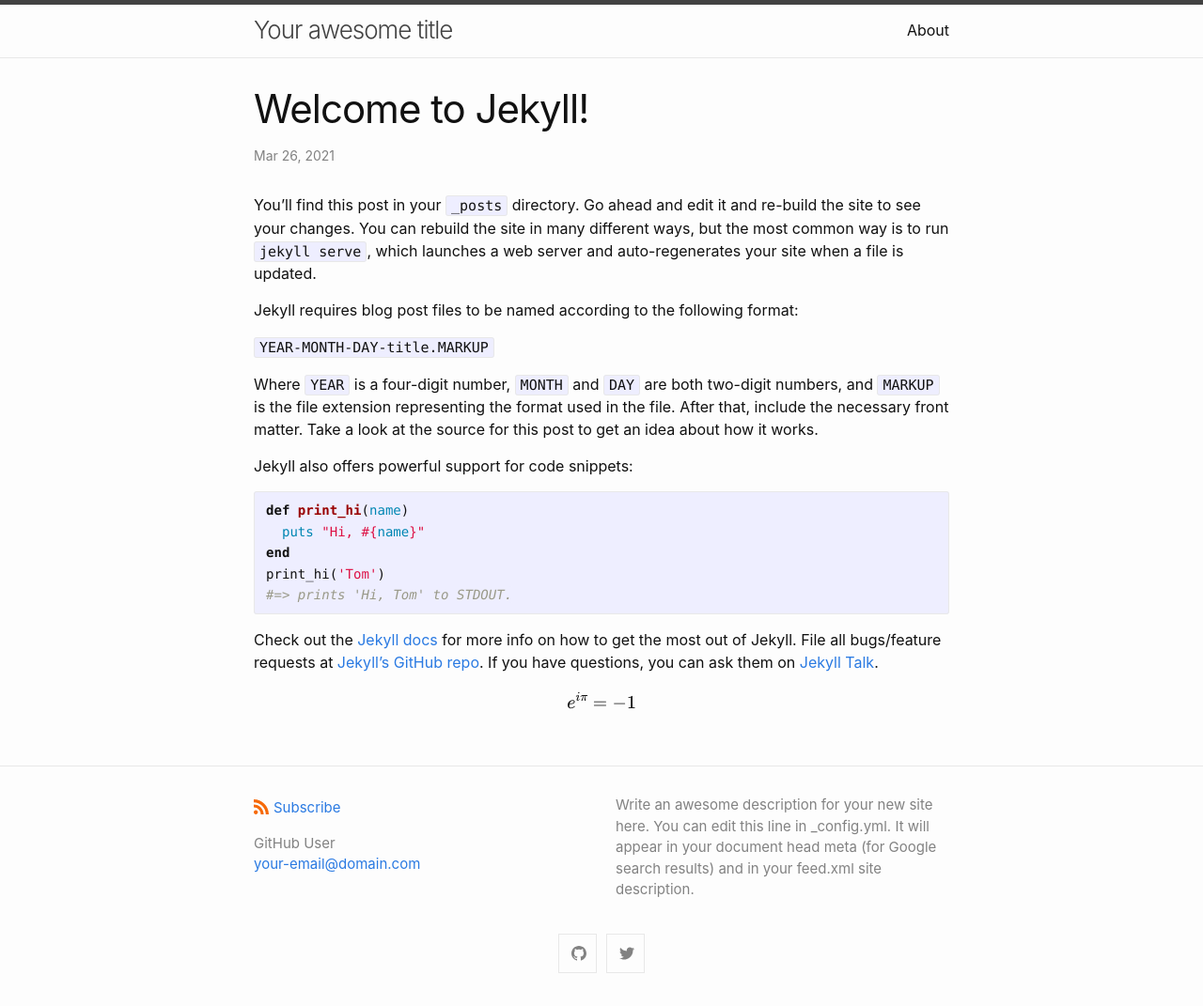
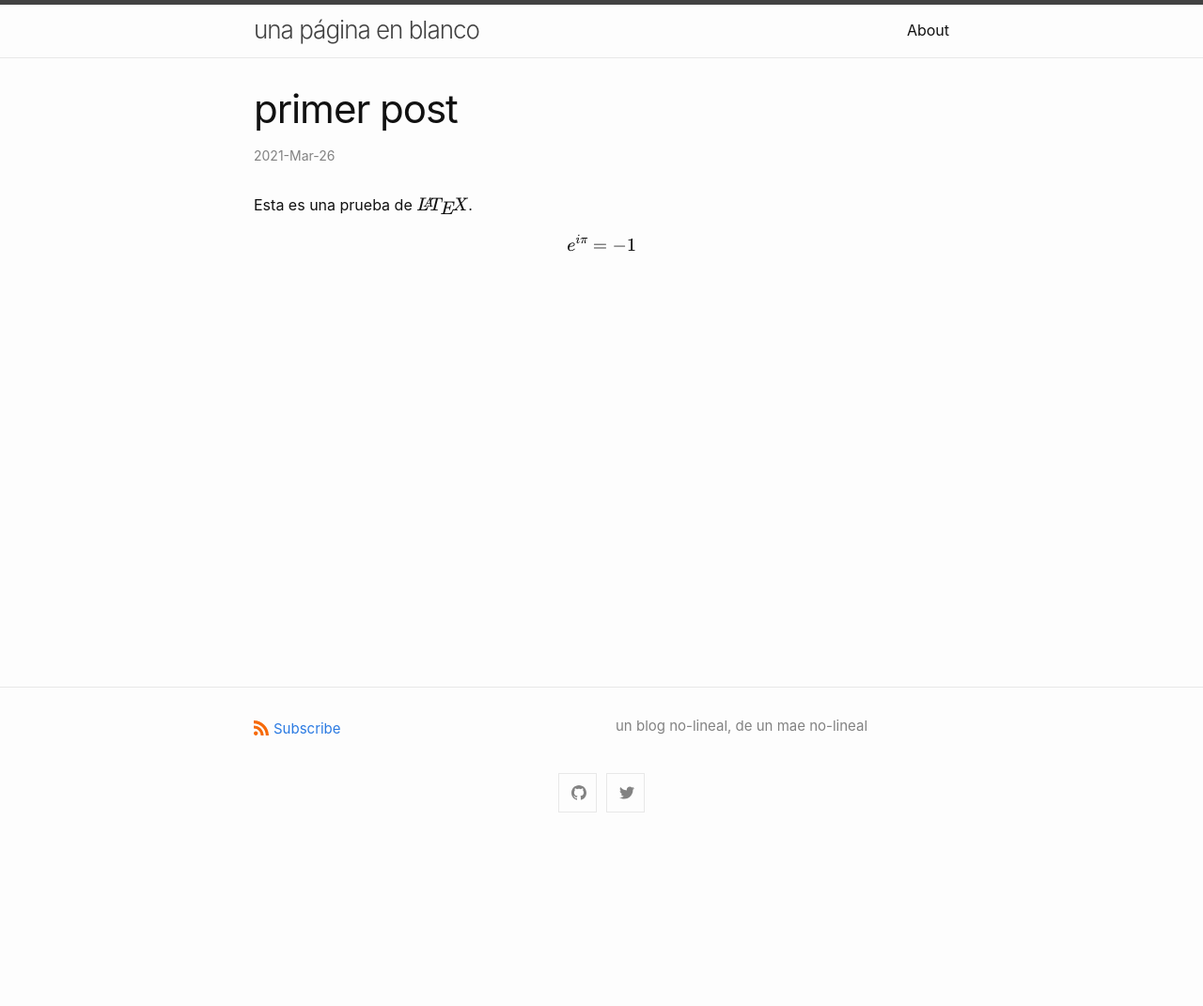
Before and after one commit to eguevaralopez/eguevaralopez.github.io, a Jekyll site: the page built from _posts/2021-03-26-welcome-to-jekyll.markdown, in a window 1280 px wide. Shown: the whole page at 94% size. Built offline with Jekyll 4.4.1, drawn with Linux system fonts in a browser that asks for light colours; after the commit the page ends 900 px from its top, so only the background shows below that.

Commit message:
primer post

```diff
--- a/_config.yml
+++ b/_config.yml
@@ -1,18 +1,12 @@
-title: Your awesome title
-author:
-  name: GitHub User
-  email: your-email@domain.com
-description: > # this means to ignore newlines until "show_excerpts:"
-  Write an awesome description for your new site here. You can edit this
-  line in _config.yml. It will appear in your document head meta (for
-  Google search results) and in your feed.xml site description.
-
+title: una página en blanco
+email: eguevaralopez@gmail.com
+description: un blog no-lineal, de un mae no-lineal
+url: "http://eguevaralopez.github.io"
 show_excerpts: false # set to true to show excerpts on the homepage
 
 # Minima date format
-# refer to https://shopify.github.io/liquid/filters/date/ if you want to customize this
 minima:
-  date_format: "%b %-d, %Y"
+  date_format: "%Y-%b-%-d"
 
   # generate social links in footer
   social_links:
--- a/_posts/2021-03-26-welcome-to-jekyll.markdown
+++ b/_posts/2021-03-26-welcome-to-jekyll.markdown
@@ -1,31 +1,11 @@
 ---
 layout: post
-title:  "Welcome to Jekyll!"
+title:  "primer post"
 date:   2021-03-26 15:58:29 -0600
-categories: jekyll update
+categories: post
+tags: [mathjax, latex]
 ---
-You’ll find this post in your `_posts` directory. Go ahead and edit it and re-build the site to see your changes. You can rebuild the site in many different ways, but the most common way is to run `jekyll serve`, which launches a web server and auto-regenerates your site when a file is updated.
 
-Jekyll requires blog post files to be named according to the following format:
-
-`YEAR-MONTH-DAY-title.MARKUP`
-
-Where `YEAR` is a four-digit number, `MONTH` and `DAY` are both two-digit numbers, and `MARKUP` is the file extension representing the format used in the file. After that, include the necessary front matter. Take a look at the source for this post to get an idea about how it works.
-
-Jekyll also offers powerful support for code snippets:
-
-{% highlight ruby %}
-def print_hi(name)
-  puts "Hi, #{name}"
-end
-print_hi('Tom')
-#=> prints 'Hi, Tom' to STDOUT.
-{% endhighlight %}
-
-Check out the [Jekyll docs][jekyll-docs] for more info on how to get the most out of Jekyll. File all bugs/feature requests at [Jekyll’s GitHub repo][jekyll-gh]. If you have questions, you can ask them on [Jekyll Talk][jekyll-talk].
-
-[jekyll-docs]: https://jekyllrb.com/docs/home
-[jekyll-gh]:   https://github.com/jekyll/jekyll
-[jekyll-talk]: https://talk.jekyllrb.com/
+Esta es una prueba de $$\LaTeX$$.
 
 $$e^{i\pi}=-1$$
```
